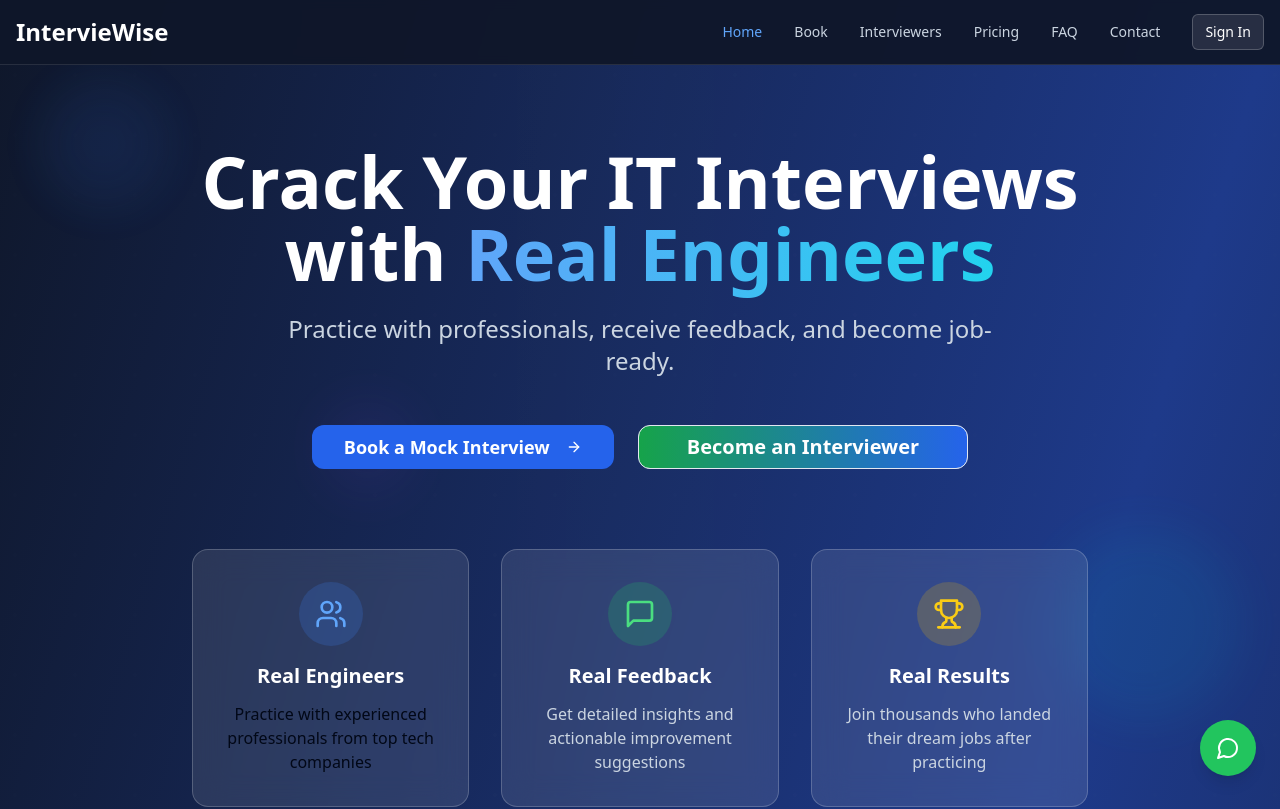
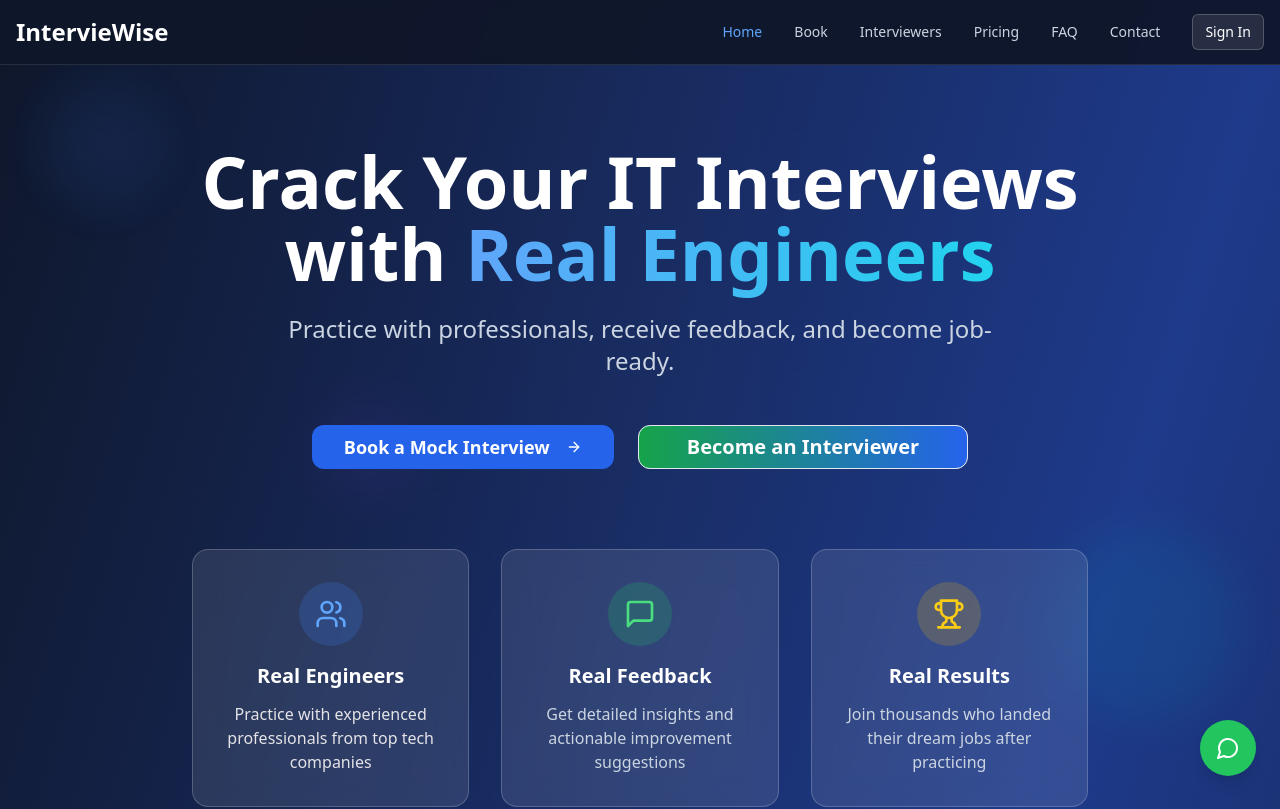
Before and after one commit to support-sys/preppeers-76, a React (Vite) app: page / in a window 1280 px wide. Shown: the top 809 px of the page. Built offline with nearby package versions, Linux system fonts and the light colour scheme.

Commit message:
Visual edit in Lovable
Edited UI in Lovable

```diff
--- a/src/pages/Index.tsx
+++ b/src/pages/Index.tsx
@@ -137,7 +137,7 @@ const Index = () => {
                 <Users className="w-8 h-8 text-blue-400" />
               </div>
               <h3 className="text-xl font-semibold text-white mb-3">Real Engineers</h3>
-              <p className="">Practice with experienced professionals from top tech companies</p>
+              <p className="text-zinc-200">Practice with experienced professionals from top tech companies</p>
             </div>
 
             <div className="bg-white/10 backdrop-blur-lg rounded-2xl p-8 border border-white/20 hover:bg-white/15 transition-all duration-300 group">
```
